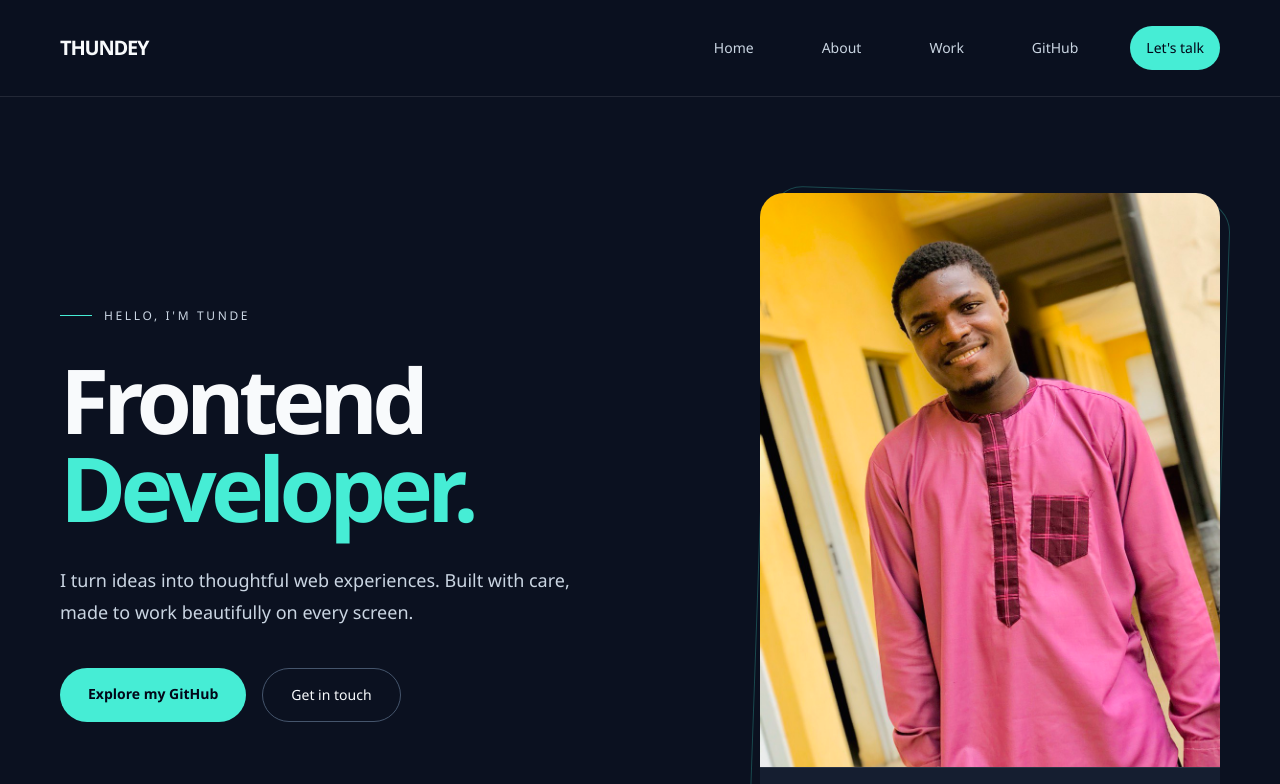
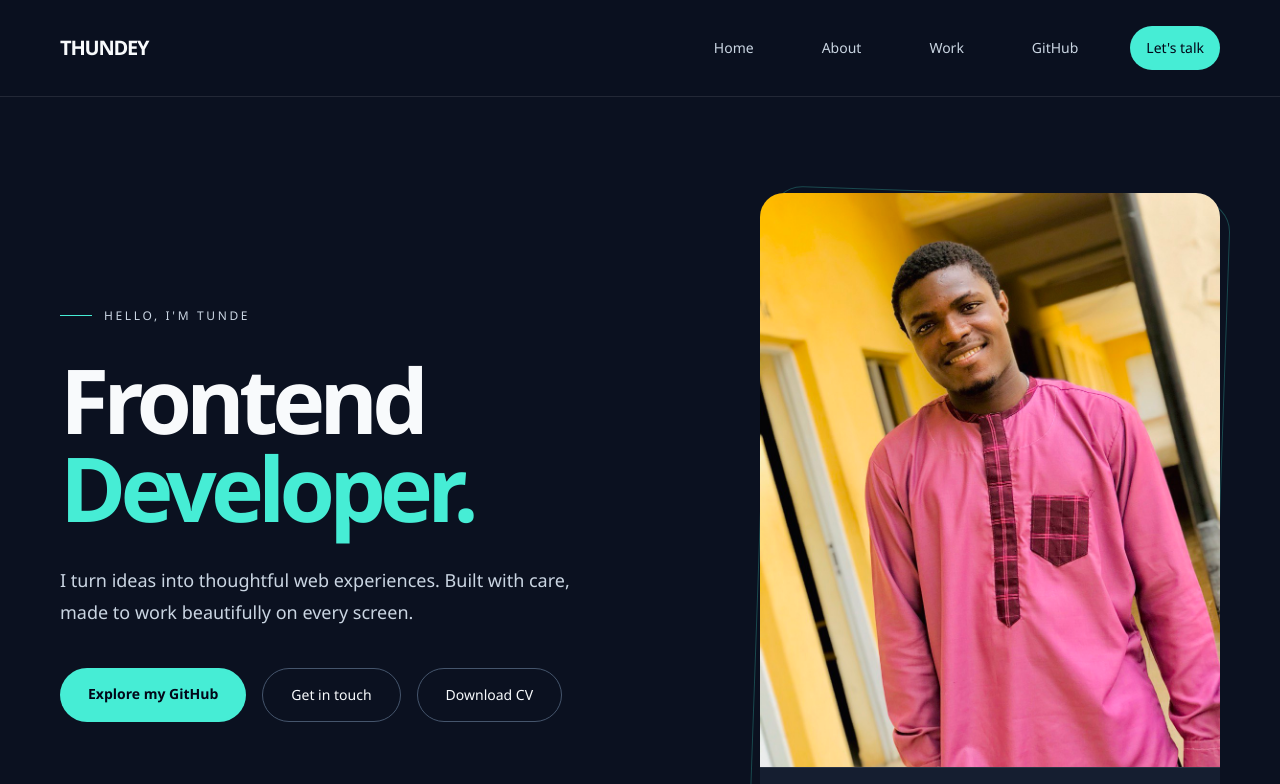
Before and after one commit to aliumuhammad2000-dev/my-portfolio, a React (Vite) app: page / in a window 1280 px wide. Shown: the top 784 px of the page. Built offline with nearby package versions, Linux system fonts and the light colour scheme.

Commit message:
Add downloadable CV feature

```diff
--- a/src/components/Hero.jsx
+++ b/src/components/Hero.jsx
@@ -11,6 +11,7 @@ export default function Hero() {
           <div className="mt-10 flex flex-wrap gap-4">
             <a className="rounded-full bg-teal-300 px-7 py-4 text-sm font-semibold text-slate-950 transition-colors hover:bg-teal-200" href="https://github.com/aliumuhammad2000-dev?tab=repositories">Explore my GitHub</a>
             <a className="rounded-full border border-slate-600 px-7 py-4 text-sm font-medium transition-colors hover:border-teal-300 hover:text-teal-300" href="mailto:aliumuhammad2000@gmail.com">Get in touch</a>
+            <a className="rounded-full border border-slate-600 px-7 py-4 text-sm font-medium transition-colors hover:border-teal-300 hover:text-teal-300" href="/cv.pdf" download="Aliyu-Mohammed-Tunde-CV.pdf">Download CV</a>
           </div>
         </div>
         <div className="relative mx-auto w-full max-w-sm lg:max-w-none">
```
Also changed, not shown: 1 other file (tests, documents, lock files or other folders).
